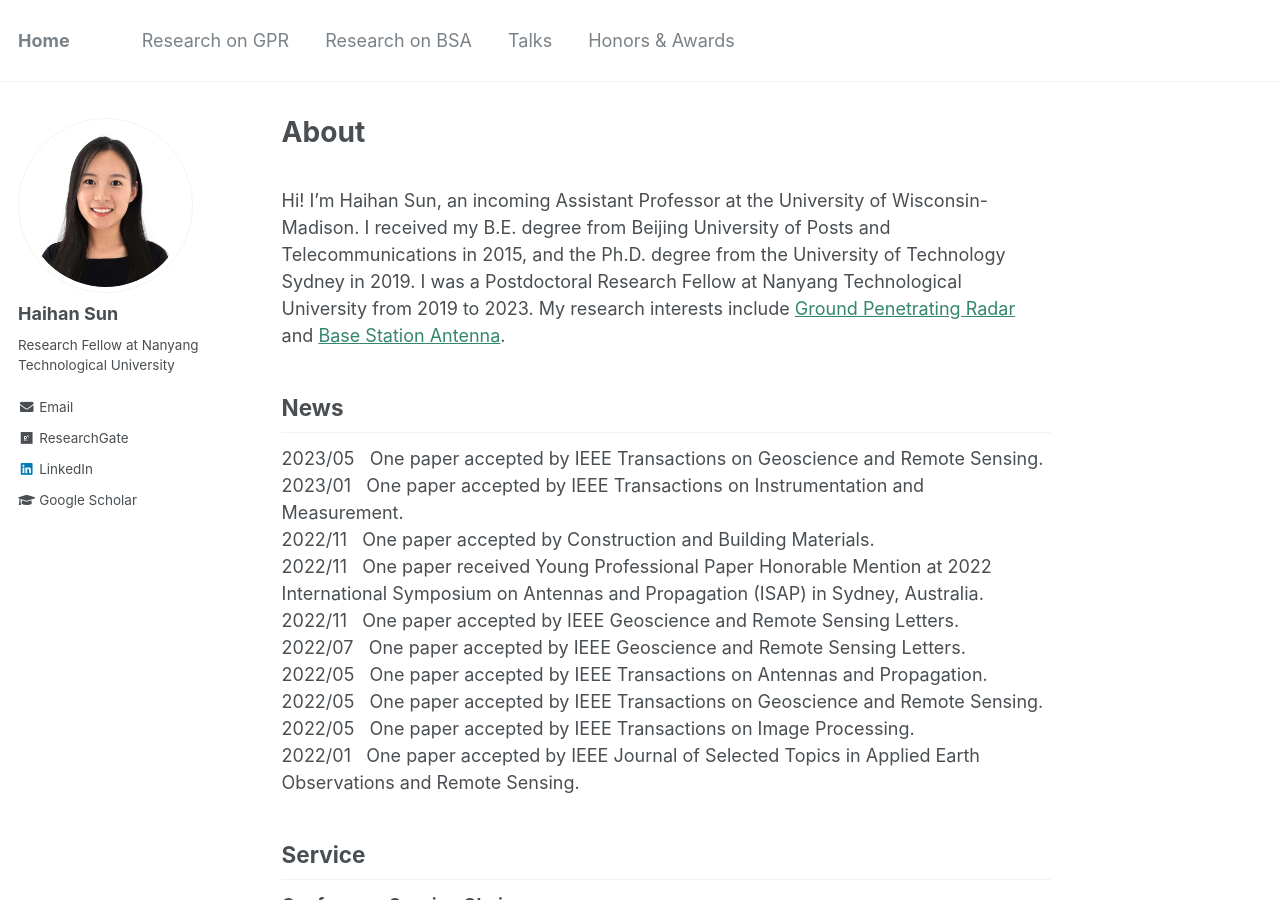
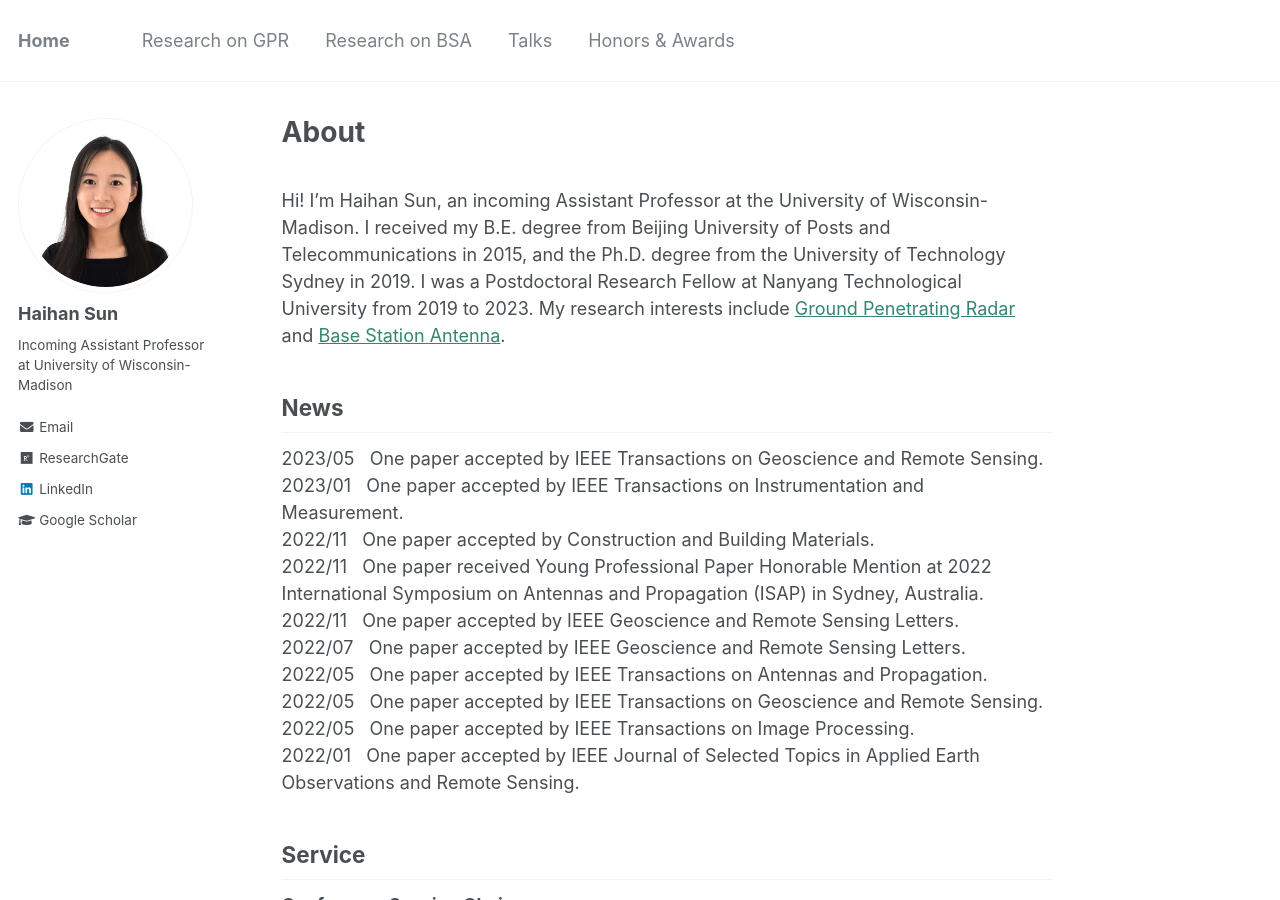
Before and after one commit to Haihan-Sun/Haihan-Sun.github.io, a Jekyll site: the page built from _pages/about.md, in a window 1280 px wide and 900 px high. Built offline with Jekyll 4.4.1, drawn with Linux system fonts in a browser that asks for light colours.

Commit message:
Update _config.yml

```diff
--- a/_config.yml
+++ b/_config.yml
@@ -82,12 +82,12 @@ analytics:
 author:
   name             : "Haihan Sun"
   avatar           : "https://Haihan-Sun.github.io/files/photo_HHS.png"
-  bio              : "Research Fellow at Nanyang Technological University"
+  bio              : "Incoming Assistant Professor at University of Wisconsin-Madison"
   location         :
   employer         :
   pubmed           :
   googlescholar    : "https://scholar.google.com/citations?user=167q3hEAAAAJ&hl=en"
-  email            : "Haihan.Sun199403@gmail.com"
+  email            : "Haihan.Sun@wisc.edu"
   researchgate     : "https://www.researchgate.net/profile/Haihan-Sun"
   uri              :
   bitbucket        :
```
